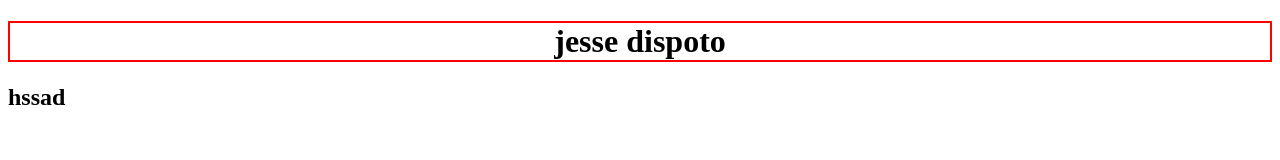
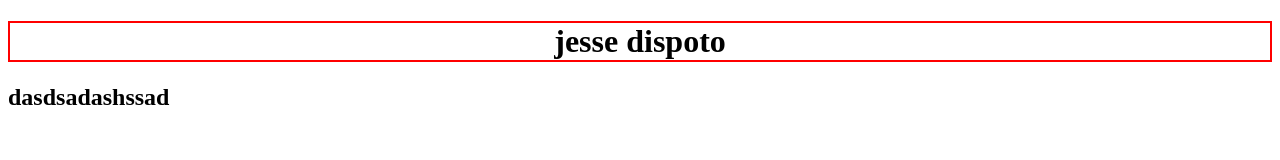
Before and after one commit to jester070993/portfolio, a plain HTML site: page index.html in a window 1280 px wide. Drawn offline with Linux system fonts and the light colour scheme.

```diff
--- a/index.html
+++ b/index.html
@@ -6,6 +6,6 @@
 </head>
 <body>
 	<h1> jesse dispoto </h1>
-	<h2> hssad </h2>
+	<h2> dasdsadashssad </h2>
 </body>
 </html>
```
